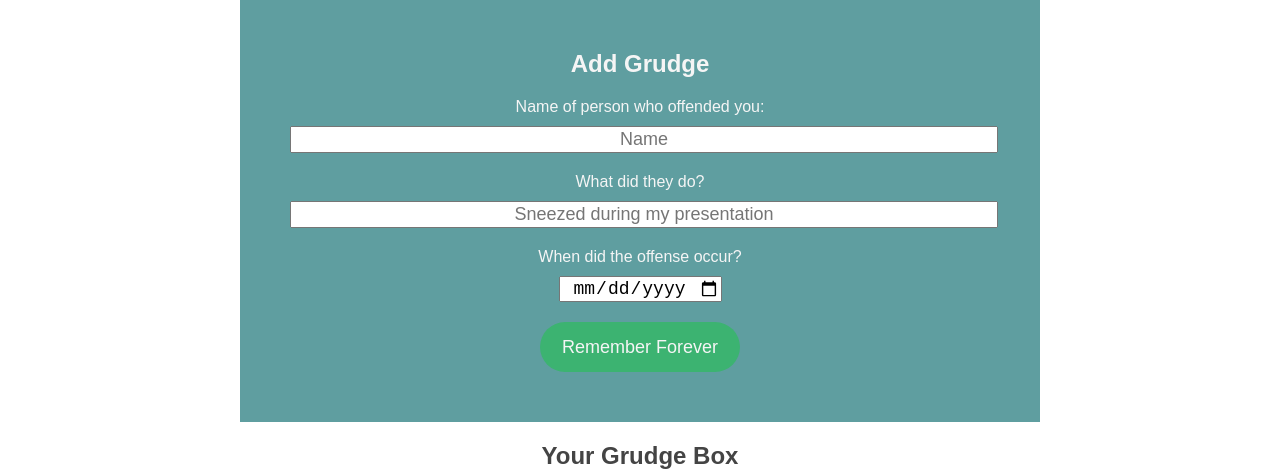
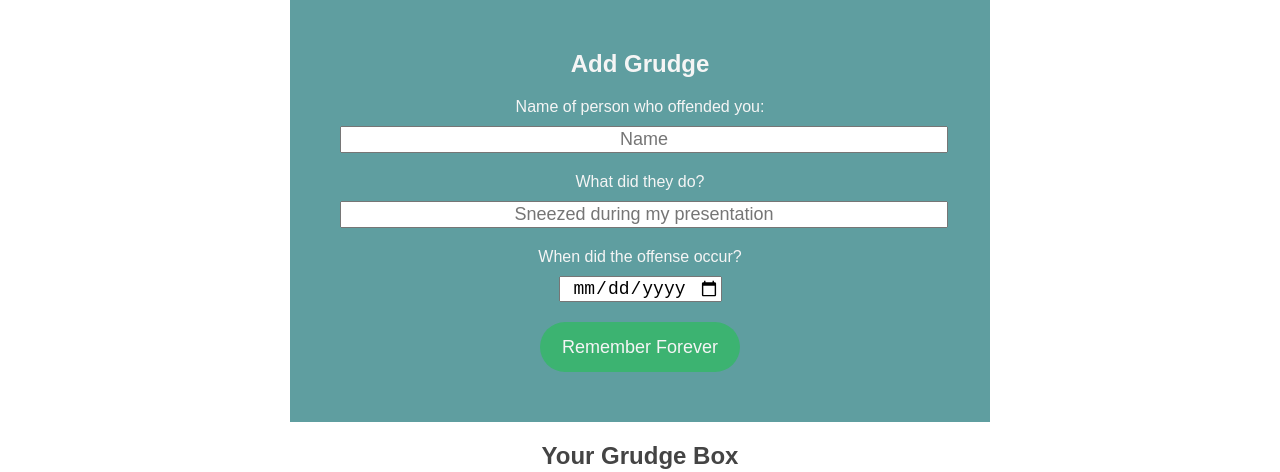
Before and after one commit to ianlancaster/mod4-final-assesment, a React app: page / in a window 1280 px wide. Shown: the top 472 px of the page. Built offline with nearby package versions, Linux system fonts and the light colour scheme; no server answers.

Commit message:
Update styles

```diff
--- a/src/App.css
+++ b/src/App.css
@@ -3,9 +3,14 @@ html {
   color: whitesmoke;
 }
 
+.App {
+  max-width: 700px;
+  display: block;
+  margin: auto;
+}
+
 form {
   background-color: cadetblue;
-  max-width: 700px;
   margin: auto;
   padding: 50px;
 }
```
